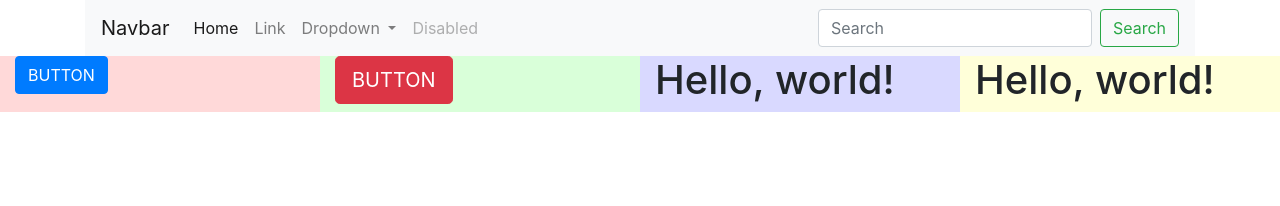
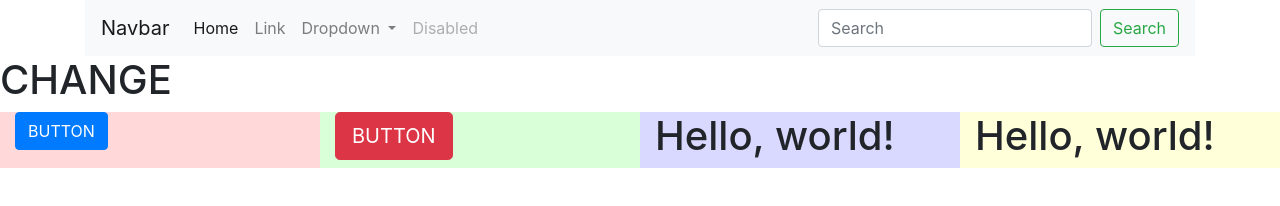
Before and after one commit to tsymbalenko/hw23.11, a plain HTML site: page index.html in a window 1280 px wide. Drawn offline with nearby package versions, Linux system fonts and the light colour scheme.

Commit message:
Index changed.

```diff
--- a/index.html
+++ b/index.html
@@ -51,6 +51,9 @@
         </nav>
     </div>
 
+	<h1>CHANGE</h1>
+
+
     <div class="container-fluid">
         <div class="row">
             <div class="col-12 col-md-6 col-lg-3" style="background-color: rgba(255, 0, 0, .15);">
```
